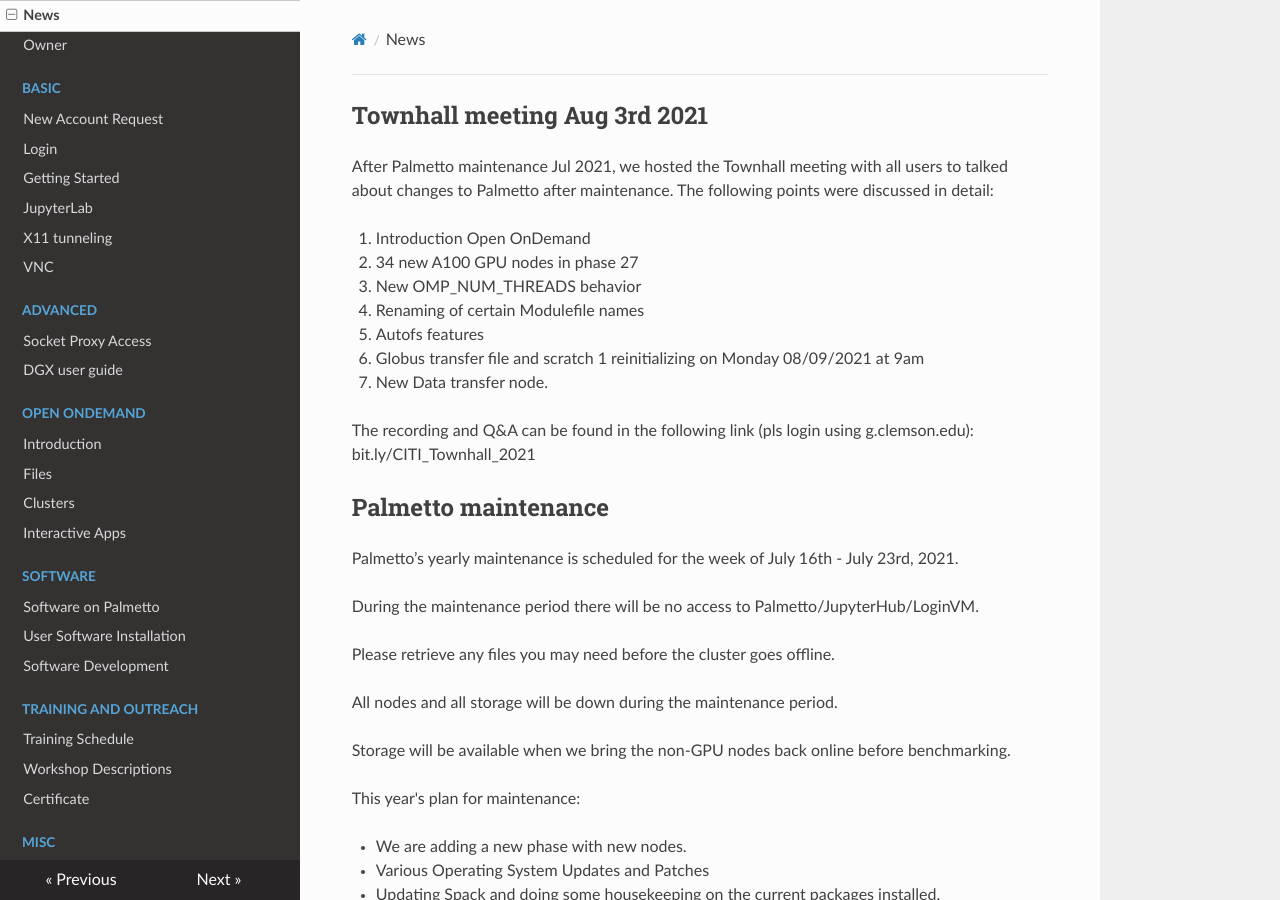
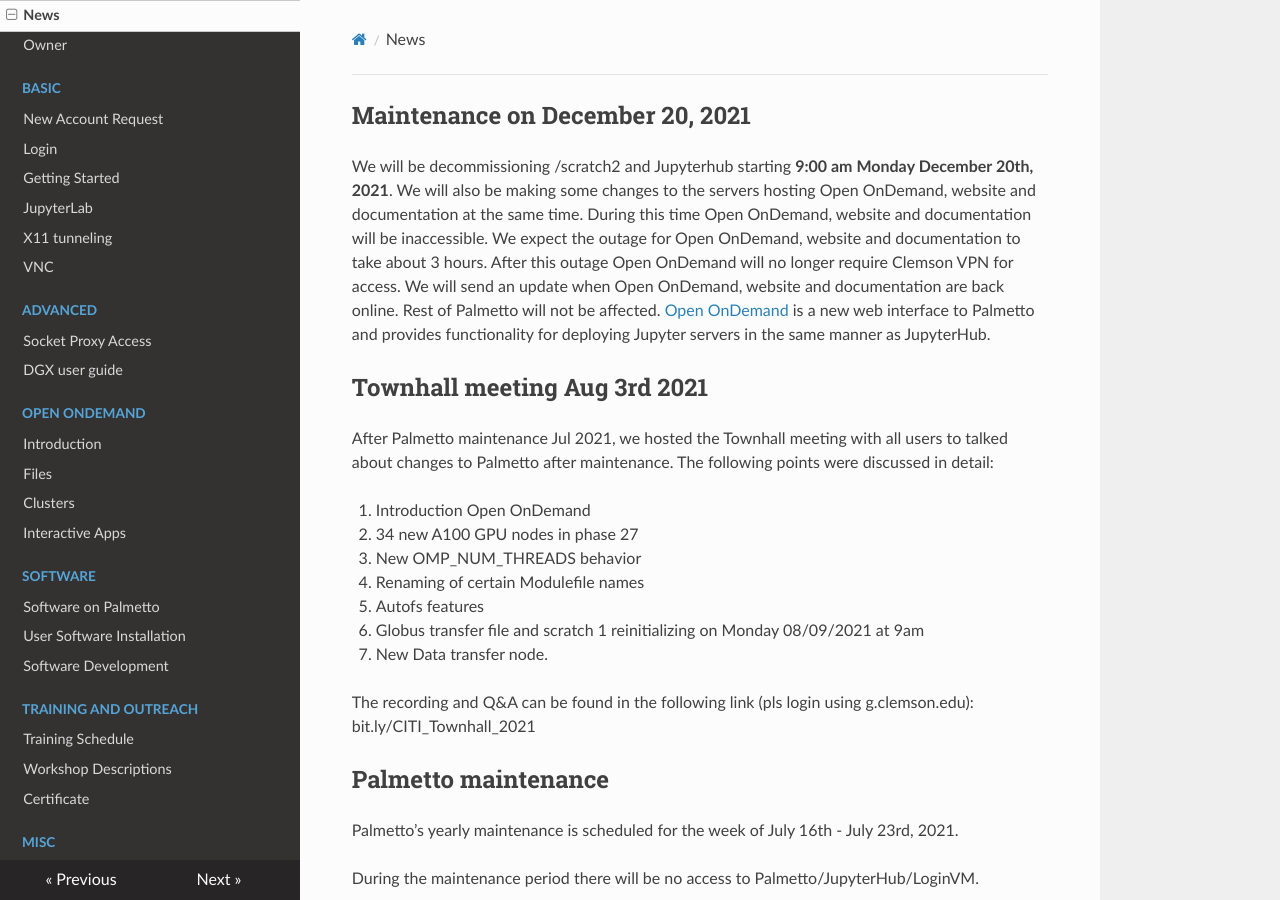
Before and after one commit to clemsonciti/palmetto-documentation, an MkDocs documentation site: the page built from docs/news.md, in a window 1280 px wide and 900 px high. Built offline with MkDocs 1.6.1, drawn with Linux system fonts in a browser that asks for light colours; nearby versions of some CDN libraries.

Commit message:
Update news.md

```diff
--- a/docs/news.md
+++ b/docs/news.md
@@ -1,3 +1,11 @@
+## Maintenance on December 20, 2021
+We will be decommissioning /scratch2 and Jupyterhub starting **9:00 am Monday December 20th, 2021**.
+We will also be making some changes to the servers hosting Open OnDemand, website and documentation at the same time. During this time Open OnDemand, website and documentation will be inaccessible. We expect the outage for Open OnDemand, website and documentation to take about 3 hours.
+After this outage Open OnDemand will no longer require Clemson VPN for access.
+We will send an update when Open OnDemand, website and documentation are back online.
+Rest of Palmetto will not be affected.
+[Open OnDemand](https://openod02.palmetto.clemson.edu) is a new web interface to Palmetto and provides functionality for deploying Jupyter servers in the same manner as JupyterHub.
+
 ## Townhall meeting Aug 3rd 2021
 After Palmetto maintenance Jul 2021, we hosted the Townhall meeting with all users to talked about changes to Palmetto after maintenance.
 The following points were discussed in detail:
```
